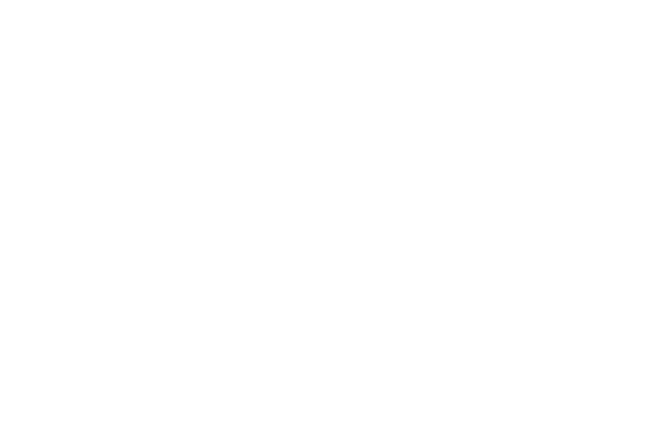
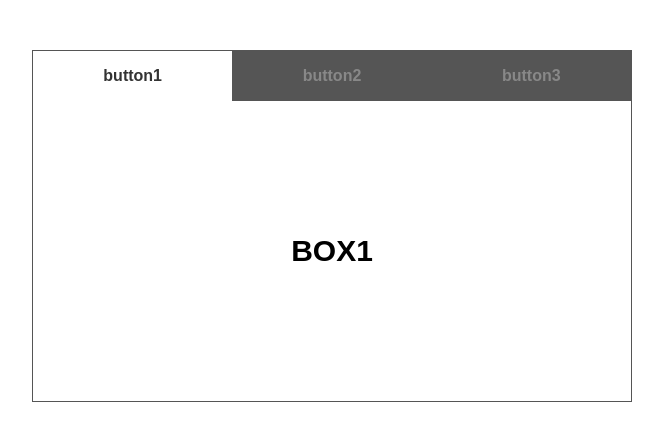
Before and after one commit to itsbamee/tab_oop, a plain HTML site: page index.html in a window 1280 px wide. Shown: the whole page, without its empty margins (308-971 px from the left). Drawn offline with nearby package versions, Linux system fonts and the light colour scheme; files that its build step writes are made by us from their sources.

Commit message:
기본 스타일링

```diff
--- a/index.html
+++ b/index.html
@@ -10,7 +10,19 @@
 </head>
 
 <body>
+  <div id="tab1">
+    <ul>
+      <li class="on">button1</li>
+      <li>button2</li>
+      <li>button3</li>
+    </ul>
 
+    <section>
+      <article class="on">BOX1</article>
+      <article>BOX2</article>
+      <article>BOX3</article>
+    </section>
+  </div>
 </body>
 
 </html>
--- a/scss/style.scss
+++ b/scss/style.scss
@@ -1,2 +1,43 @@
 @import 'reset';
 @import 'variable';
+
+#tab1 {
+	width: 600px;
+	margin: 50px auto;
+	border: 1px solid #555;
+
+	ul {
+		width: 100%;
+		display: flex;
+		height: 50px;
+
+		li {
+			flex: 1;
+			height: 100%;
+			background: #555;
+			font: bold 1rem/50px 'arial';
+			color: #888;
+			text-align: center;
+
+			&.on {
+				background: #fff;
+				color: #333;
+			}
+		}
+	}
+
+	section {
+		article {
+			width: 100%;
+			height: 300px;
+			justify-content: center;
+			align-items: center;
+			font: bold 30px/1 'arial';
+			display: none;
+
+			&.on {
+				display: flex;
+			}
+		}
+	}
+}
```
Also changed, not shown: css/styel.css (added), css/style.css (added), 2 other files.
